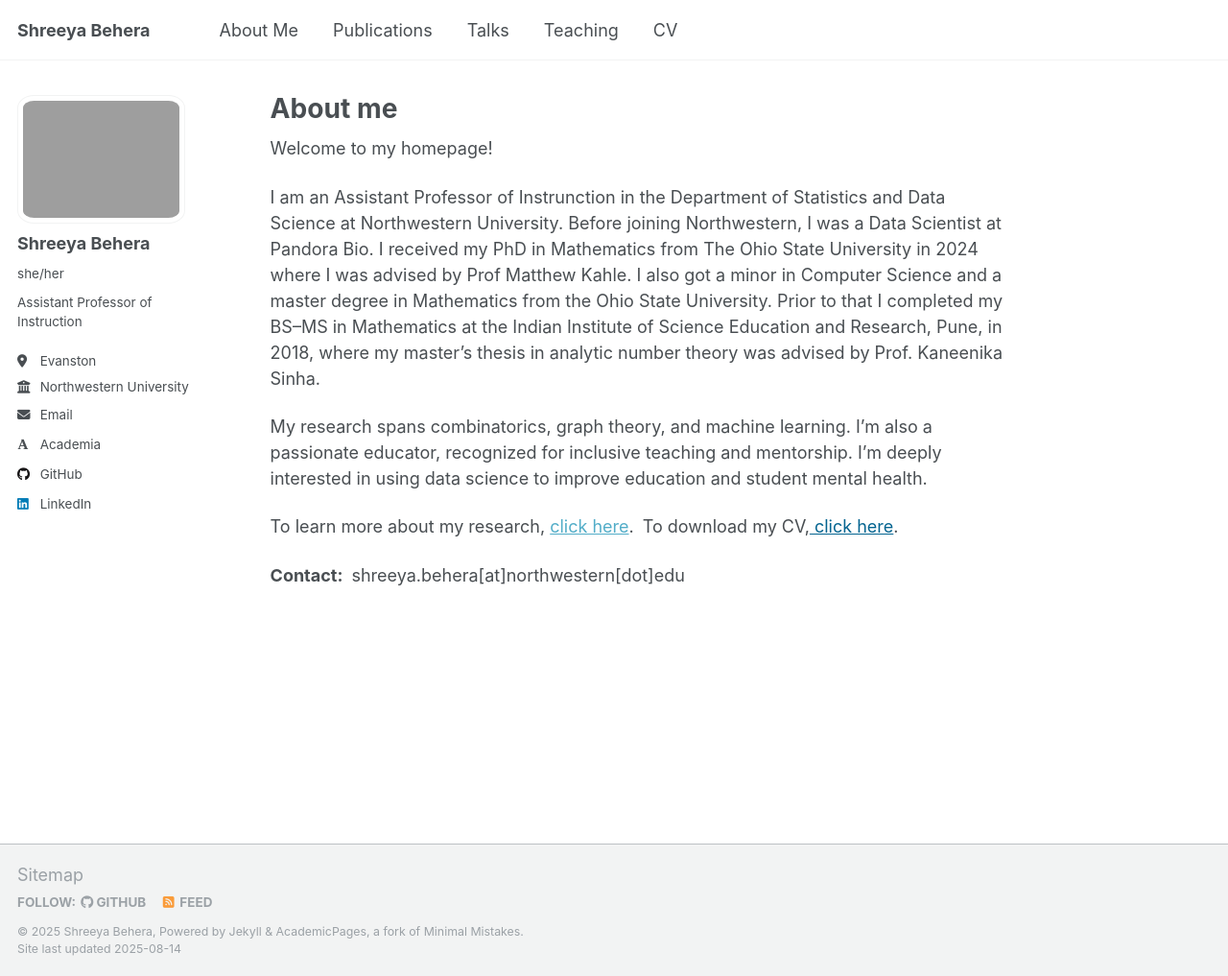
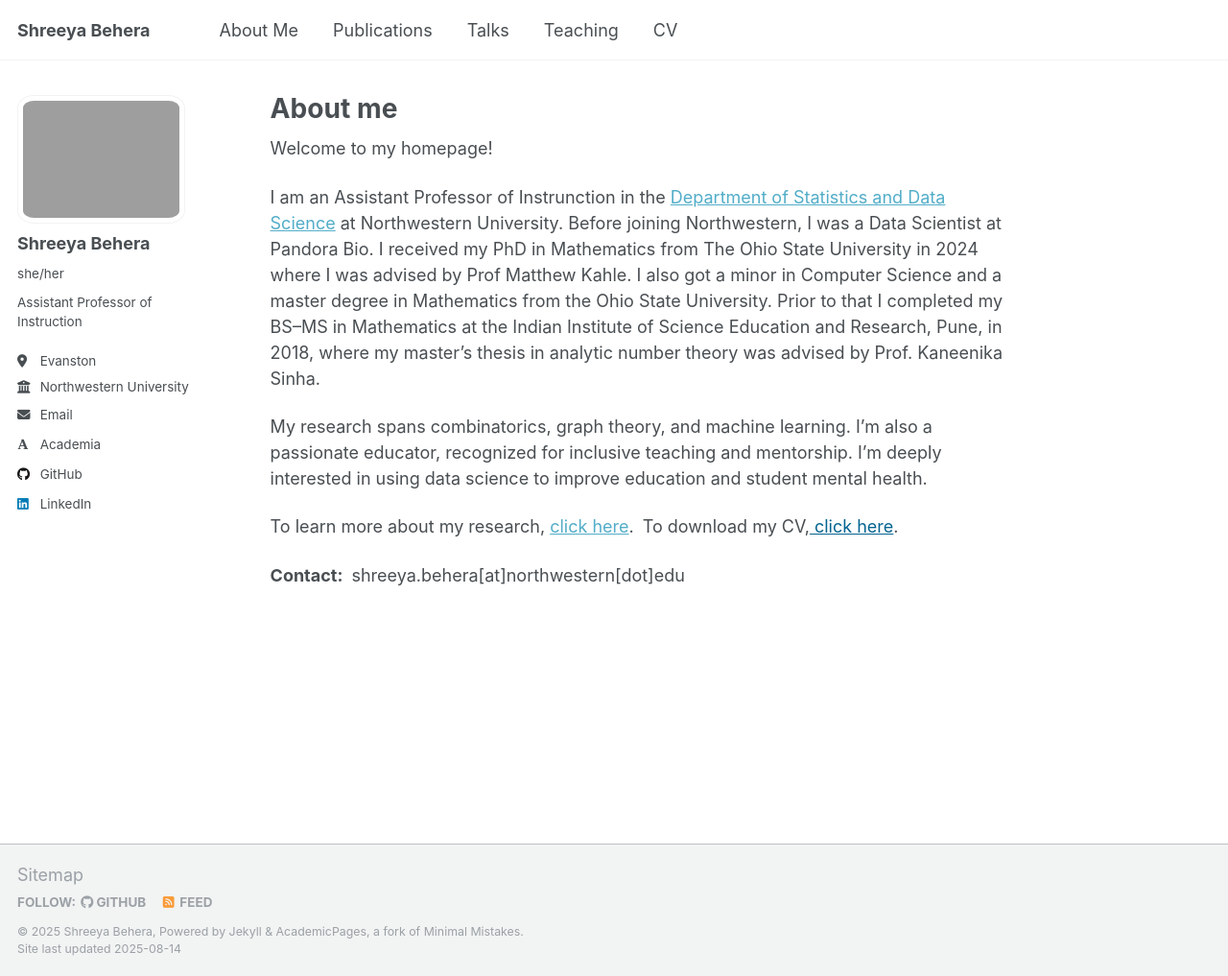
Before and after one commit to Shreeyabehera/shreeyabehera.github.io, a Jekyll site: the page built from _pages/about.md, in a window 1280 px wide and 1017 px high. Shown: the whole window at 96% size. Built offline with Jekyll 4.4.1, drawn with Linux system fonts in a browser that asks for light colours; some web fonts are replaced; a script that is not in the unit is left out; part of the change alters nothing that is shown.

```diff
--- a/_pages/about.md
+++ b/_pages/about.md
@@ -8,7 +8,7 @@ redirect_from:
 ---
 Welcome to my homepage!
 
-I am an Assistant Professor of Instrunction in the Department of Statistics and Data Science at Northwestern University.
+I am an Assistant Professor of Instrunction in the [Department of Statistics and Data Science](https://statistics.northwestern.edu/) at Northwestern University.
 Before joining Northwestern, I was a Data Scientist at Pandora Bio.  I received my PhD in Mathematics from The Ohio State University in 2024 where I was advised by Prof Matthew Kahle. I also got a minor in Computer Science and a master degree in Mathematics from the Ohio State University. Prior to that I completed my BS–MS in Mathematics at the Indian Institute of Science Education and Research, Pune, in 2018, where my master’s thesis in analytic number theory was advised by Prof. Kaneenika Sinha.
 
 My research spans combinatorics, graph theory, and machine learning. I’m also a passionate educator, recognized for inclusive teaching and mentorship. I’m deeply interested in using data science to improve education and student mental health.
```
